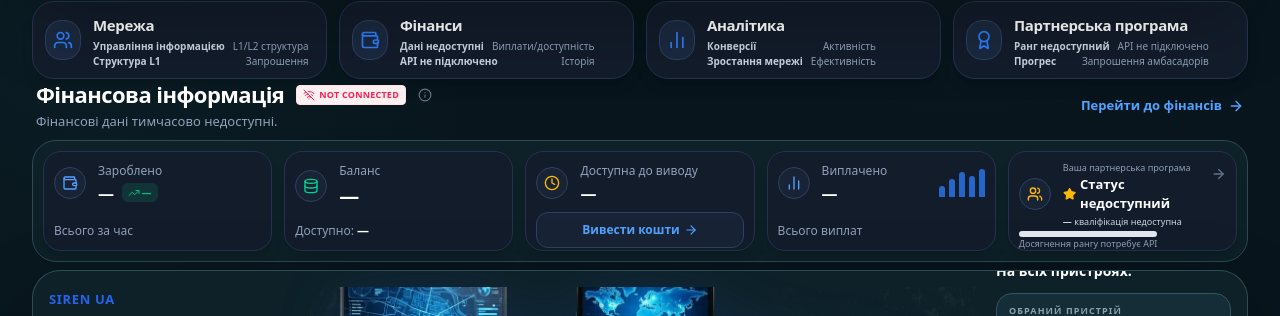
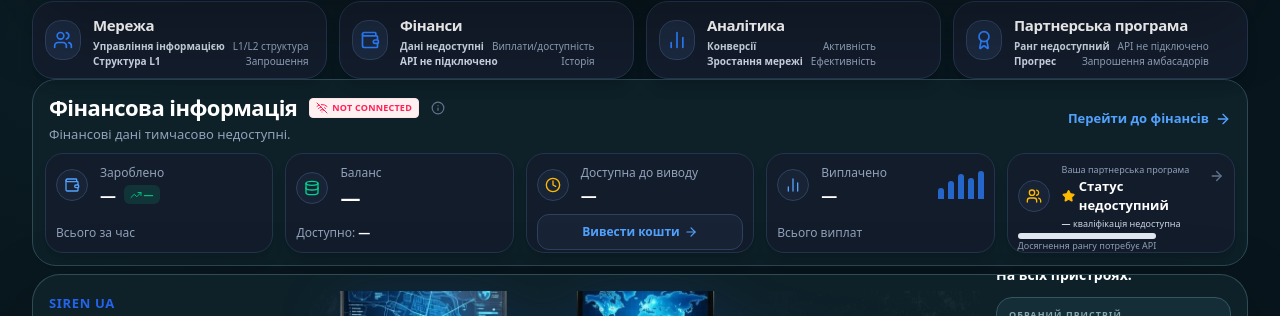
Before and after one commit to dima1203oleg/Dev20, a React (Vite) app: page / in a window 1280 px wide. Shown: the part 413-729 px from the top of the page. Built offline with nearby package versions, Linux system fonts and the light colour scheme; no server answers.

Commit message:
fix: align home finance composition with reference

```diff
--- a/src/components/HomeFinanceSituationRow.tsx
+++ b/src/components/HomeFinanceSituationRow.tsx
@@ -58,9 +58,11 @@ export const HomeFinanceSituationRow: React.FC<HomeFinanceSituationRowProps> = (
   const unavailable = effectiveDataState === 'NOT_CONNECTED';
 
   return (
-    <div className="w-full my-0 space-y-2">
+    <div className={`w-full my-0 rounded-[24px] border p-3 lg:p-3 ${
+      isDark ? 'bg-[#10232B]/80 border-[#2D4A55]' : 'bg-white/70 border-[#D9E2E8]'
+    }`}>
       {/* Header */}
-      <div className="flex flex-col sm:flex-row items-start sm:items-center justify-between gap-3 px-1">
+      <div className="flex flex-col sm:flex-row items-start sm:items-center justify-between gap-3 px-1 pb-2">
         <div>
           <div className="flex flex-wrap items-center gap-3">
             <h2 className={`text-xl sm:text-[22px] font-extrabold tracking-tight ${isDark ? 'text-white' : 'text-[#0F172A]'}`}>
@@ -86,9 +88,7 @@ export const HomeFinanceSituationRow: React.FC<HomeFinanceSituationRowProps> = (
       </div>
 
       {/* Cards Grid */}
-      <div className={`rounded-[24px] border p-3 lg:p-2.5 grid grid-cols-1 md:grid-cols-3 lg:grid-cols-5 gap-3 ${
-        isDark ? 'bg-[#10232B]/80 border-[#2D4A55]' : 'bg-white/70 border-[#D9E2E8]'
-      }`}>
+      <div className="grid grid-cols-1 md:grid-cols-3 lg:grid-cols-5 gap-3">
 
         {/* Card 1: Зароблено */}
         <div className={`rounded-[18px] p-3.5 lg:p-2.5 lg:h-[100px] border flex flex-col justify-between transition-all duration-200 ${
```
